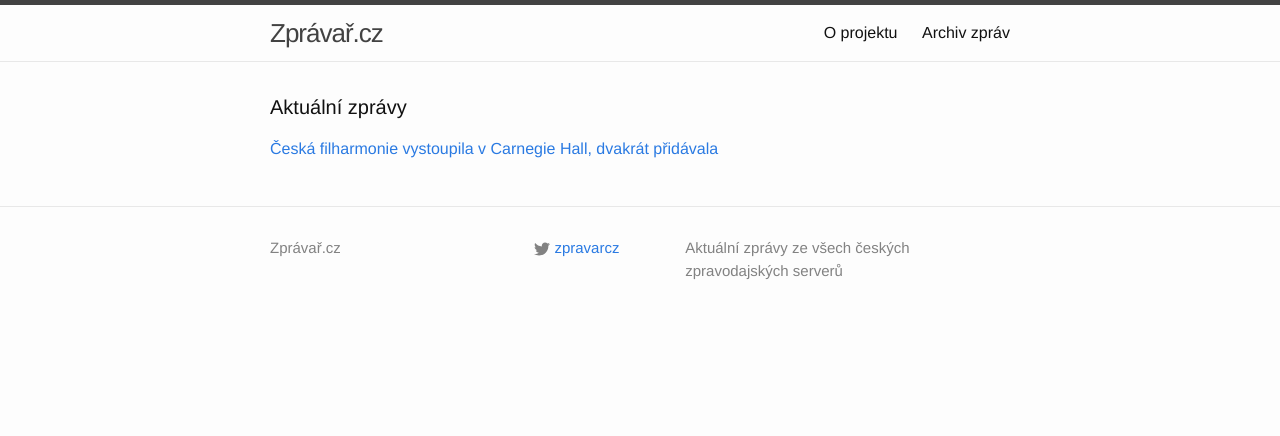
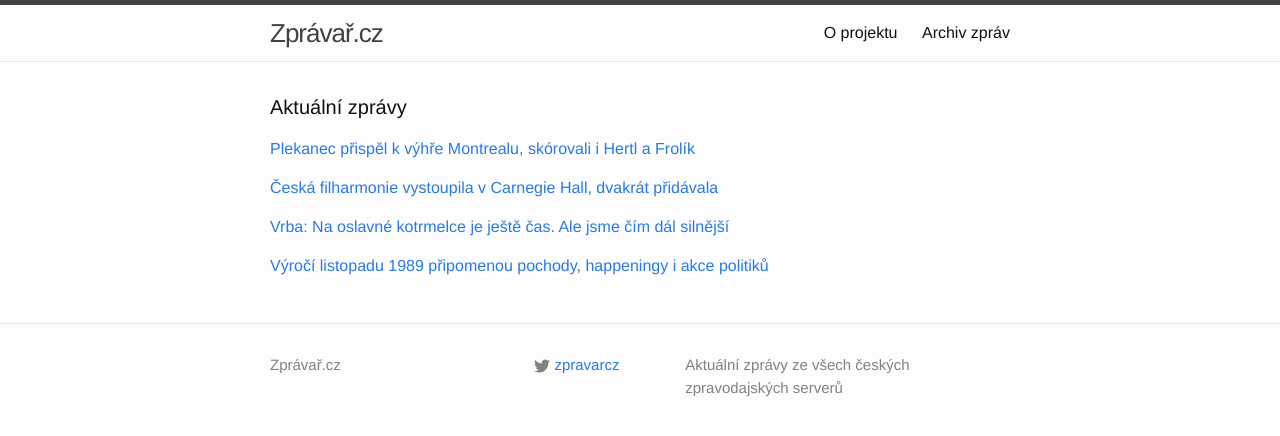
Before and after one commit to adliska/zpravar, a Jekyll site: the page built from index.html, in a window 1280 px wide. Shown: the top 436 px of the page. Built offline with Jekyll 4.4.1, drawn with Linux system fonts in a browser that asks for light colours.

Commit message:
zpravar news update

```diff
--- a/index.html
+++ b/index.html
@@ -5,11 +5,33 @@ layout: default
 <div class="home">
     <h1 class="page-heading">Aktuální zprávy</h1>
 
-<p><a href="javascript:;" onclick="toggle_visibility('zpravy0')">Česká filharmonie vystoupila v Carnegie Hall, dvakrát přidávala</a></p>
+<p><a href="javascript:;" onclick="toggle_visibility('zpravy0')">Plekanec přispěl k výhře Montrealu, skórovali i Hertl a Frolík</a></p>
 <div id="zpravy0" style="display:none">
+<ul>
+<li><a href=http://www.sportovninoviny.cz/zpravy/plekanec-prispel-k-vyhre-montrealu-skorovali-i-hertl-a-frolik/1148087>Plekanec přispěl k výhře Montrealu, skórovali i Hertl a Frolík - www.sportovninoviny.cz</a></li>
+<li><a href=http://www.denik.cz/hokej/plekanec-dvema-body-prispel-k-vyhre-montrealu-trefili-se-i-hertl-a-frolik-201411.html>Plekanec dvěma body přispěl k výhře Montrealu, trefili se i Hertl a Frolík - www.denik.cz</a></li>
+<li><a href=http://sport.aktualne.cz/hertl-zaridil-vyhru-san-jose-trefili-se-i-plekanec-a-frolik/r~853a924e6e1f11e4aff10025900fea04/>Hertl zařídil výhru San Jose, trefili se i Plekanec a Frolík - sport.aktualne.cz</a></li>
+<li><a href=http://hokej.idnes.cz/plekanec-hertl-a-frolik-skorovali-dlr-/nhl.aspx?c=A141117_065517_nhl_Mkr>Plekanec, Hertl a Frolík skórovali, Pavelec po třech gólech střídal - hokej.idnes.cz</a></li>
+</ul>
+</div><p><a href="javascript:;" onclick="toggle_visibility('zpravy1')">Česká filharmonie vystoupila v Carnegie Hall, dvakrát přidávala</a></p>
+<div id="zpravy1" style="display:none">
 <ul>
 <li><a href=http://art.ihned.cz/klasicka-hudba-a-opera/c1-63132560-ceska-filharmonie-carnegie-hall>Česká filharmonie vystoupila v Carnegie Hall, dvakrát přidávala - art.ihned.cz</a></li>
 <li><a href=http://www.ceskenoviny.cz/zpravy/zpravy/ceska-filharmonie-hrala-v-carnegie-hall-belohlavek-prevzal-cenu/1148070>Česká filharmonie hrála v Carnegie Hall, Bělohlávek převzal cenu - www.ceskenoviny.cz</a></li>
 <li><a href=http://www.rozhlas.cz/_zprava/ceska-filharmonie-zahrala-v-newyorske-carnegie-hall-dvorakovu-novosvetskou--1421273>Česká filharmonie zahrála v newyorské Carnegie Hall Dvořákovu Novosvětskou - www.rozhlas.cz</a></li>
 </ul>
+</div><p><a href="javascript:;" onclick="toggle_visibility('zpravy2')">Vrba: Na oslavné kotrmelce je ještě čas. Ale jsme čím dál silnější</a></p>
+<div id="zpravy2" style="display:none">
+<ul>
+<li><a href=http://fotbal.idnes.cz/pavel-vrba-po-zapase-cesko-island-d4v-/fot_reprez.aspx?c=A141117_001622_fot_reprez_ot>Vrba: Na oslavné kotrmelce je ještě čas. Ale jsme čím dál silnější - fotbal.idnes.cz</a></li>
+<li><a href=http://sport.lidovky.cz/pavel-vrba-rozhovor-kvalifikace-cesko-island-fnu-/fotbal-ceska-reprezentace.aspx?c=A141117_004144_ln-fotbal-repre_lso>Čtyři zápasy, dvanáct bodů. Výborný odrazový můstek, hodnotil Vrba  - sport.lidovky.cz</a></li>
+<li><a href=http://sport.aktualne.cz/vrba-ukazali-jsme-charakter-nemohli-jsme-ten-zapas-prohrat/r~cfaf45ca6de011e4845a002590604f2e/>Vrba: Ukázali jsme charakter, nemohli jsme prohrát - sport.aktualne.cz</a></li>
+</ul>
+</div><p><a href="javascript:;" onclick="toggle_visibility('zpravy3')">Výročí listopadu 1989 připomenou pochody, happeningy i akce politiků</a></p>
+<div id="zpravy3" style="display:none">
+<ul>
+<li><a href=http://zpravy.idnes.cz/oslavy-padu-kominismu-v-listopadu-1989-dwc-/domaci.aspx?c=A141117_071625_domaci_cen>Výročí listopadu 1989 připomenou pochody, happeningy i akce politiků - zpravy.idnes.cz</a></li>
+<li><a href=http://zpravy.aktualne.cz/domaci/online-25-let-sametove-revoluce/r~9d616df06c1911e490f70025900fea04/>Online: 25 let od revoluce připomenou hapenningy i pieta - zpravy.aktualne.cz</a></li>
+<li><a href=http://www.ceskenoviny.cz/zpravy/zpravy/vyroci-1989-pripomenou-akce-s-prezidenty-a-happeningy/1148080>Výročí 1989 připomenou akce s prezidenty a happeningy - www.ceskenoviny.cz</a></li>
+</ul>
 </div></div>
```
